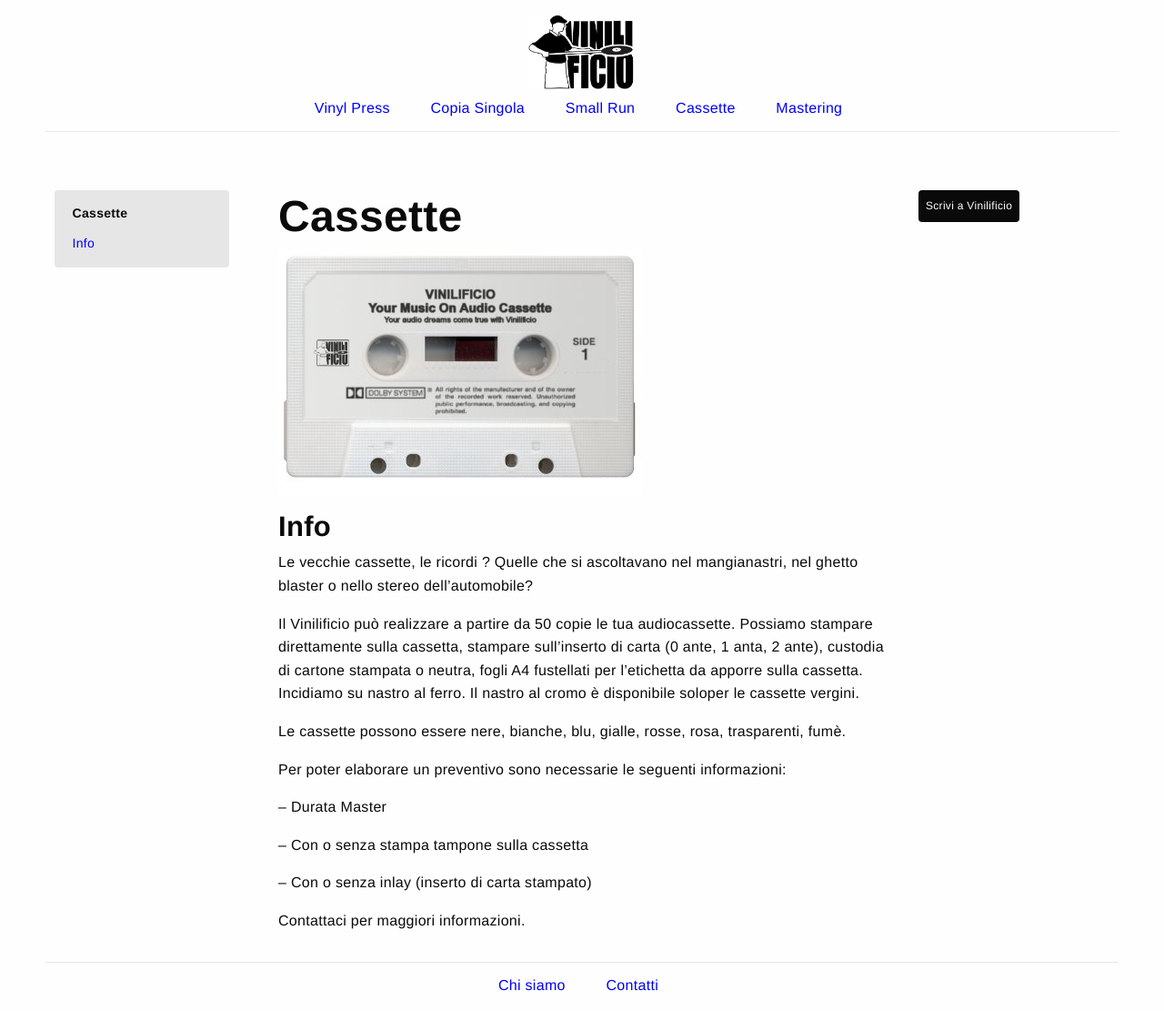
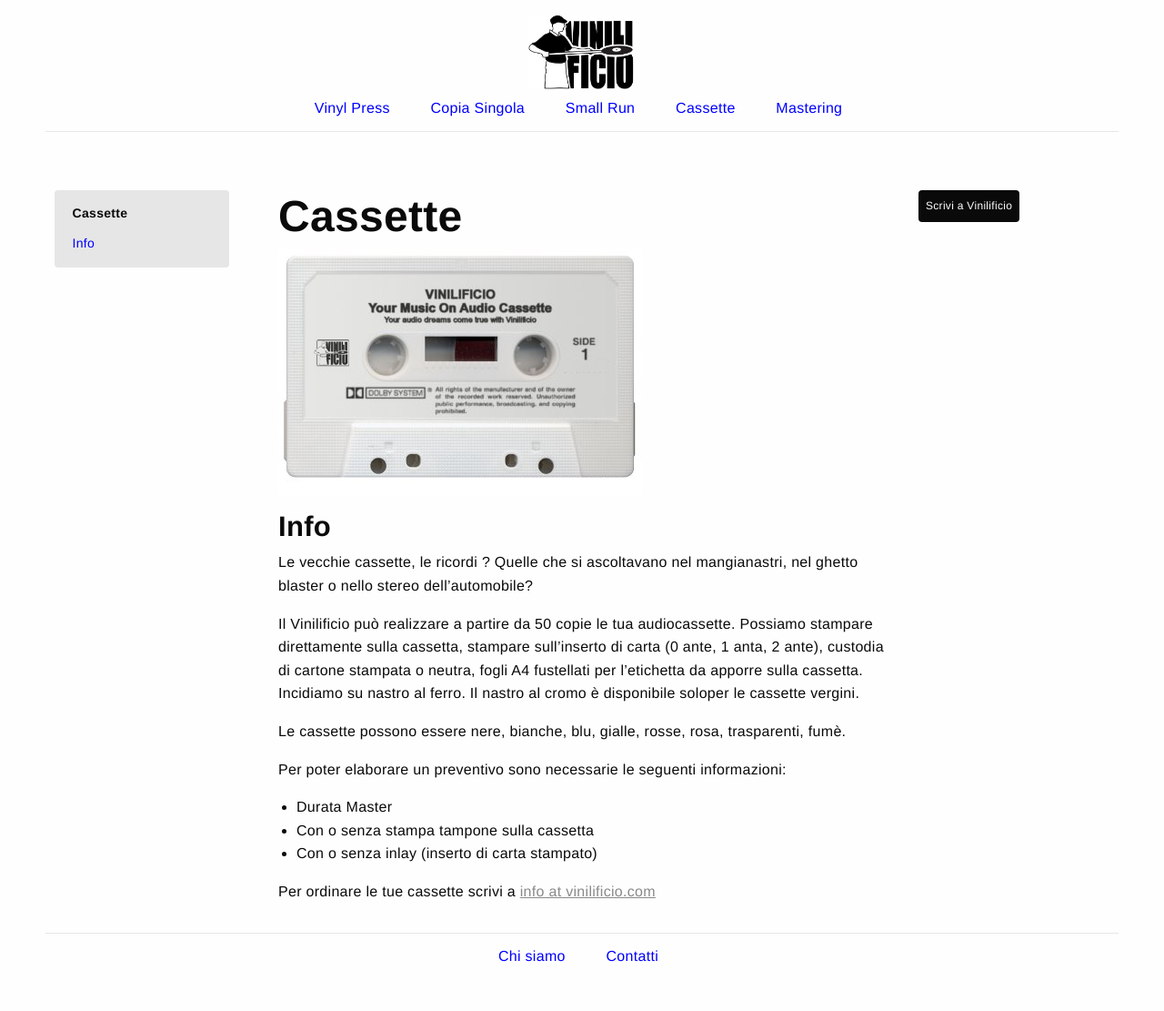
Before and after one commit to Vinilificio/Vinilificio.github.io, a Jekyll site: the page built from _pages/cassette.md, in a window 1280 px wide. Shown: the whole page at 91% size. Built offline with Jekyll 4.4.1, drawn with Linux system fonts in a browser that asks for light colours; after the commit the page ends 1079 px from its top, so only the background shows below that.

Commit message:
Update cassette.md

```diff
--- a/_pages/cassette.md
+++ b/_pages/cassette.md
@@ -21,10 +21,8 @@
 
 Per poter elaborare un preventivo sono necessarie le seguenti informazioni:
 
-– Durata Master
+* Durata Master
+* Con o senza stampa tampone sulla cassetta
+* Con o senza inlay (inserto di carta stampato)
 
-– Con o senza stampa tampone sulla cassetta
-
-– Con o senza inlay (inserto di carta stampato)
-
-Contattaci per maggiori informazioni.
+Per ordinare le tue cassette scrivi a <a href="mailto:info@vinilificio.com">info at vinilificio.com</a>
```
